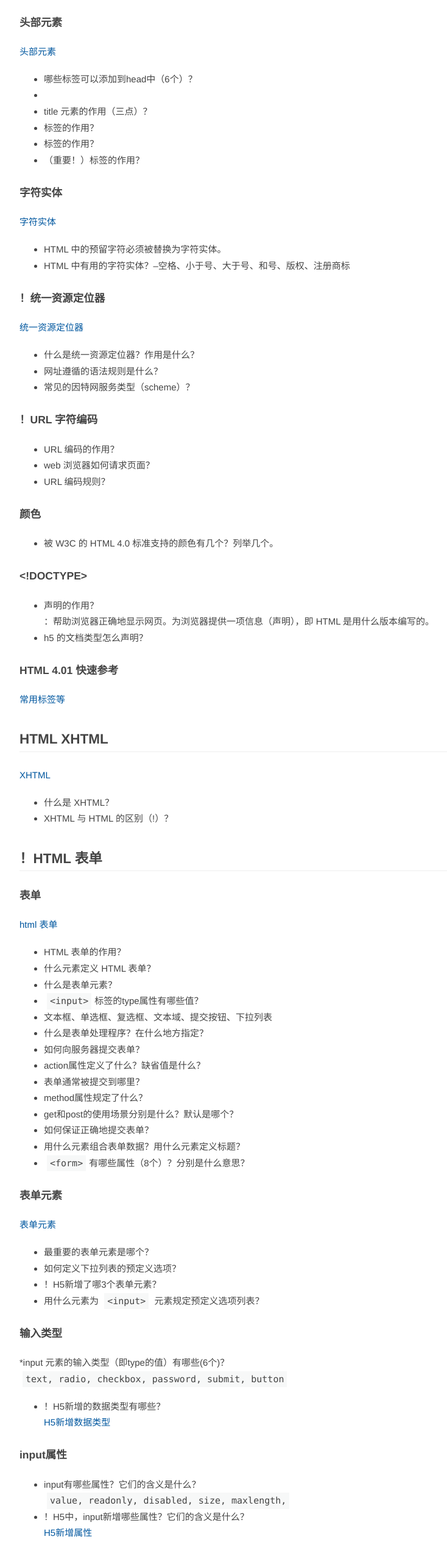
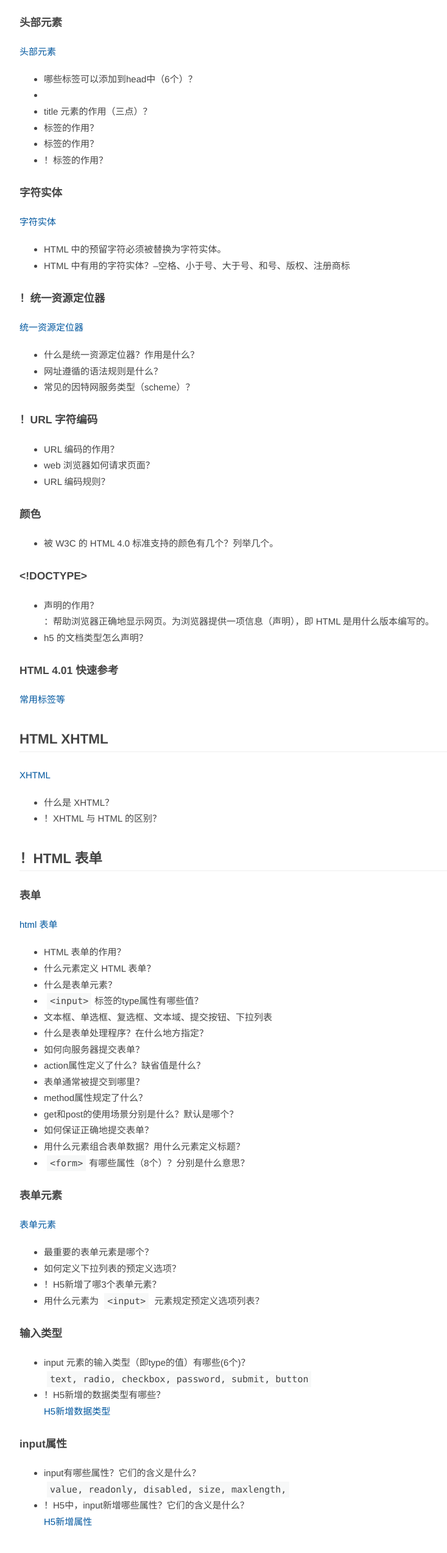
Before and after one commit to janeweix/janeweix.github.io, a plain HTML site: page 2019/08/09/day2_在线简历（结构）/index.html in a window 1280 px wide. Shown: the part 4810-7356 px from the top of the page at 61% size, without its empty margins (93-827 px from the left). Drawn offline with nearby package versions, Linux system fonts and the light colour scheme.

Commit message:
Site updated: 2019-08-11 14:34:40

```diff
--- a/2019/08/09/day2_在线简历（结构）/index.html
+++ b/2019/08/09/day2_在线简历（结构）/index.html
@@ -102,7 +102,7 @@
 <li>title 元素的作用（三点）？</li>
 <li><base>标签的作用？</li>
 <li><link>标签的作用？</li>
-<li>（重要！）<meta>标签的作用？</li>
+<li>！<meta>标签的作用？</li>
 </ul>
 <h3 id="字符实体"><a href="#字符实体" class="headerlink" title="字符实体"></a>字符实体</h3><p><a href="https://www.w3school.com.cn/html/html_entities.asp" target="_blank" rel="noopener">字符实体</a></p>
 <ul>
@@ -131,7 +131,7 @@
 <h2 id="HTML-XHTML"><a href="#HTML-XHTML" class="headerlink" title="HTML XHTML"></a>HTML XHTML</h2><p><a href="https://www.w3school.com.cn/html/html_xhtml.asp" target="_blank" rel="noopener">XHTML</a></p>
 <ul>
 <li>什么是 XHTML？</li>
-<li>XHTML 与 HTML 的区别（!）？</li>
+<li>！XHTML 与 HTML 的区别？</li>
 </ul>
 <h2 id="！HTML-表单"><a href="#！HTML-表单" class="headerlink" title="！HTML 表单"></a>！HTML 表单</h2><h3 id="表单"><a href="#表单" class="headerlink" title="表单"></a>表单</h3><p><a href="https://www.w3school.com.cn/html/html_forms.asp" target="_blank" rel="noopener">html 表单</a></p>
 <ul>
@@ -157,8 +157,8 @@
 <li>！H5新增了哪3个表单元素？</li>
 <li>用什么元素为 <code>&lt;input&gt;</code> 元素规定预定义选项列表？</li>
 </ul>
-<h3 id="输入类型"><a href="#输入类型" class="headerlink" title="输入类型"></a>输入类型</h3><p>*input 元素的输入类型（即type的值）有哪些(6个)？<br><code>text, radio, checkbox, password, submit, button</code></p>
-<ul>
+<h3 id="输入类型"><a href="#输入类型" class="headerlink" title="输入类型"></a>输入类型</h3><ul>
+<li>input 元素的输入类型（即type的值）有哪些(6个)？<br><code>text, radio, checkbox, password, submit, button</code></li>
 <li>！H5新增的数据类型有哪些？<br><a href="https://www.w3school.com.cn/html/html_form_input_types.asp" target="_blank" rel="noopener">H5新增数据类型</a></li>
 </ul>
 <h3 id="input属性"><a href="#input属性" class="headerlink" title="input属性"></a>input属性</h3><ul>
```
Also changed, not shown: atom.xml (+3 -3 lines).
